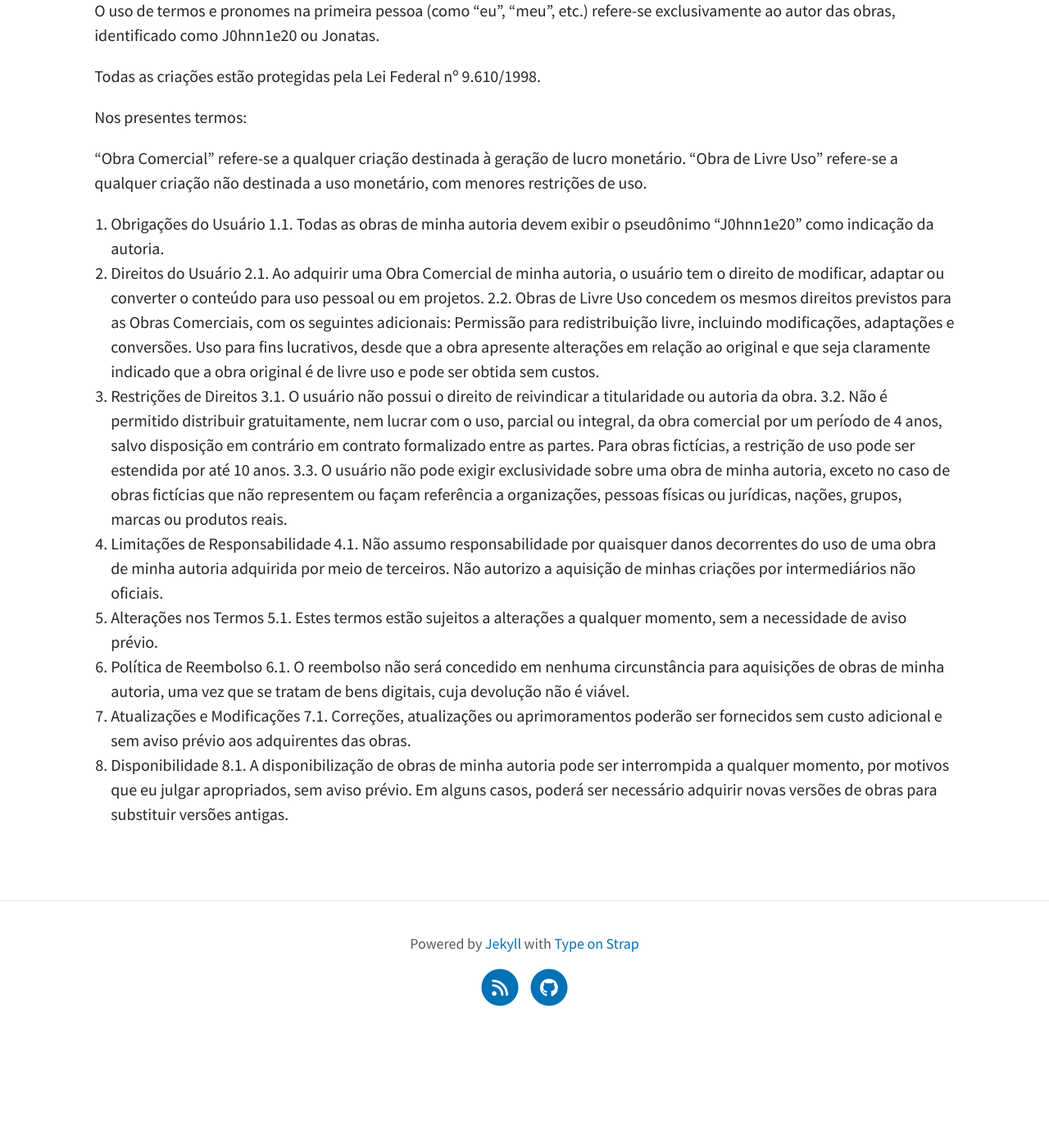
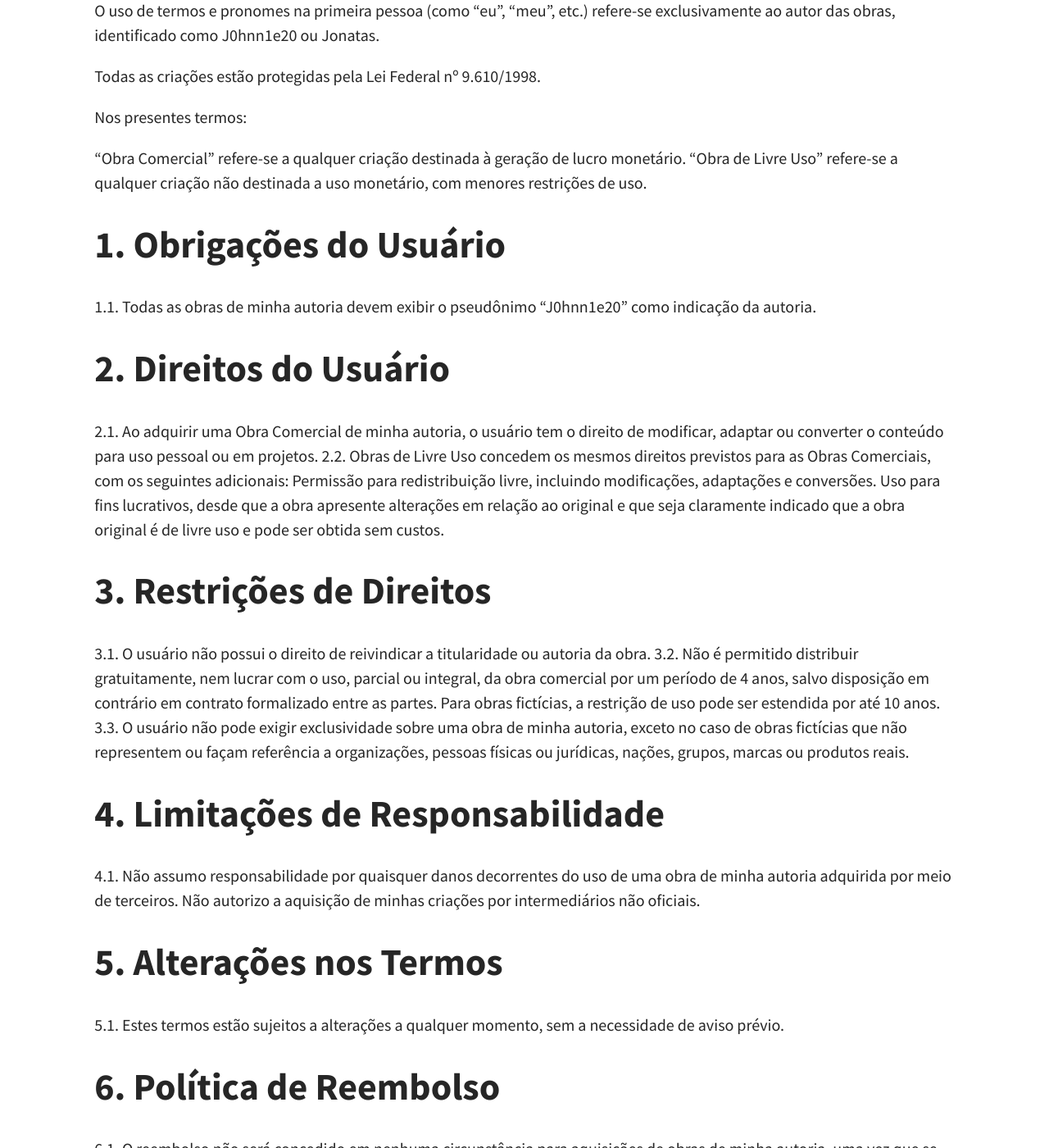
Before and after one commit to j0hnn1e20/page, a Jekyll site: the page built from EULA.md, in a window 1280 px wide and 1400 px high, scrolled down 356 px. Shown: the whole window at 82% size. Built offline with Jekyll 4.4.1, drawn with Linux system fonts in a browser that asks for light colours; our own code applies the rules of GitHub Pages for plain Markdown files; a script that is not in the unit is left out; before the commit the page ends 1621 px from its top, so only the background shows below that; some of the changed text lies outside the part shown.

Commit message:
Update EULA.md

```diff
--- a/EULA.md
+++ b/EULA.md
@@ -10,29 +10,29 @@ Nos presentes termos:
 
 "Obra Comercial" refere-se a qualquer criação destinada à geração de lucro monetário. "Obra de Livre Uso" refere-se a qualquer criação não destinada a uso monetário, com menores restrições de uso.
 
-1. Obrigações do Usuário
+# 1. Obrigações do Usuário
   1.1. Todas as obras de minha autoria devem exibir o pseudônimo “J0hnn1e20” como indicação da autoria.
 
-2. Direitos do Usuário
+# 2. Direitos do Usuário
   2.1. Ao adquirir uma Obra Comercial de minha autoria, o usuário tem o direito de modificar, adaptar ou converter o conteúdo para uso pessoal ou em projetos.
   2.2. Obras de Livre Uso concedem os mesmos direitos previstos para as Obras Comerciais, com os seguintes adicionais: Permissão para redistribuição livre, incluindo modificações, adaptações e conversões. Uso para fins lucrativos, desde que a obra apresente alterações em relação ao original e que seja claramente indicado que a obra original é de livre uso e pode ser obtida sem custos.
 
-3. Restrições de Direitos
+# 3. Restrições de Direitos
   3.1. O usuário não possui o direito de reivindicar a titularidade ou autoria da obra.
   3.2. Não é permitido distribuir gratuitamente, nem lucrar com o uso, parcial ou integral, da obra comercial por um período de 4 anos, salvo disposição em contrário em contrato formalizado entre as partes. Para obras fictícias, a restrição de uso pode ser estendida por até 10 anos.
   3.3. O usuário não pode exigir exclusividade sobre uma obra de minha autoria, exceto no caso de obras fictícias que não representem ou façam referência a organizações, pessoas físicas ou jurídicas, nações, grupos, marcas ou produtos reais.
 
-4. Limitações de Responsabilidade
+# 4. Limitações de Responsabilidade
   4.1. Não assumo responsabilidade por quaisquer danos decorrentes do uso de uma obra de minha autoria adquirida por meio de terceiros. Não autorizo a aquisição de minhas criações por intermediários não oficiais.
 
-5. Alterações nos Termos
+# 5. Alterações nos Termos
   5.1. Estes termos estão sujeitos a alterações a qualquer momento, sem a necessidade de aviso prévio.
 
-6. Política de Reembolso
+# 6. Política de Reembolso
   6.1. O reembolso não será concedido em nenhuma circunstância para aquisições de obras de minha autoria, uma vez que se tratam de bens digitais, cuja devolução não é viável.
 
-7. Atualizações e Modificações
+# 7. Atualizações e Modificações
   7.1. Correções, atualizações ou aprimoramentos poderão ser fornecidos sem custo adicional e sem aviso prévio aos adquirentes das obras.
 
-8. Disponibilidade
+# 8. Disponibilidade
   8.1. A disponibilização de obras de minha autoria pode ser interrompida a qualquer momento, por motivos que eu julgar apropriados, sem aviso prévio. Em alguns casos, poderá ser necessário adquirir novas versões de obras para substituir versões antigas.
```
